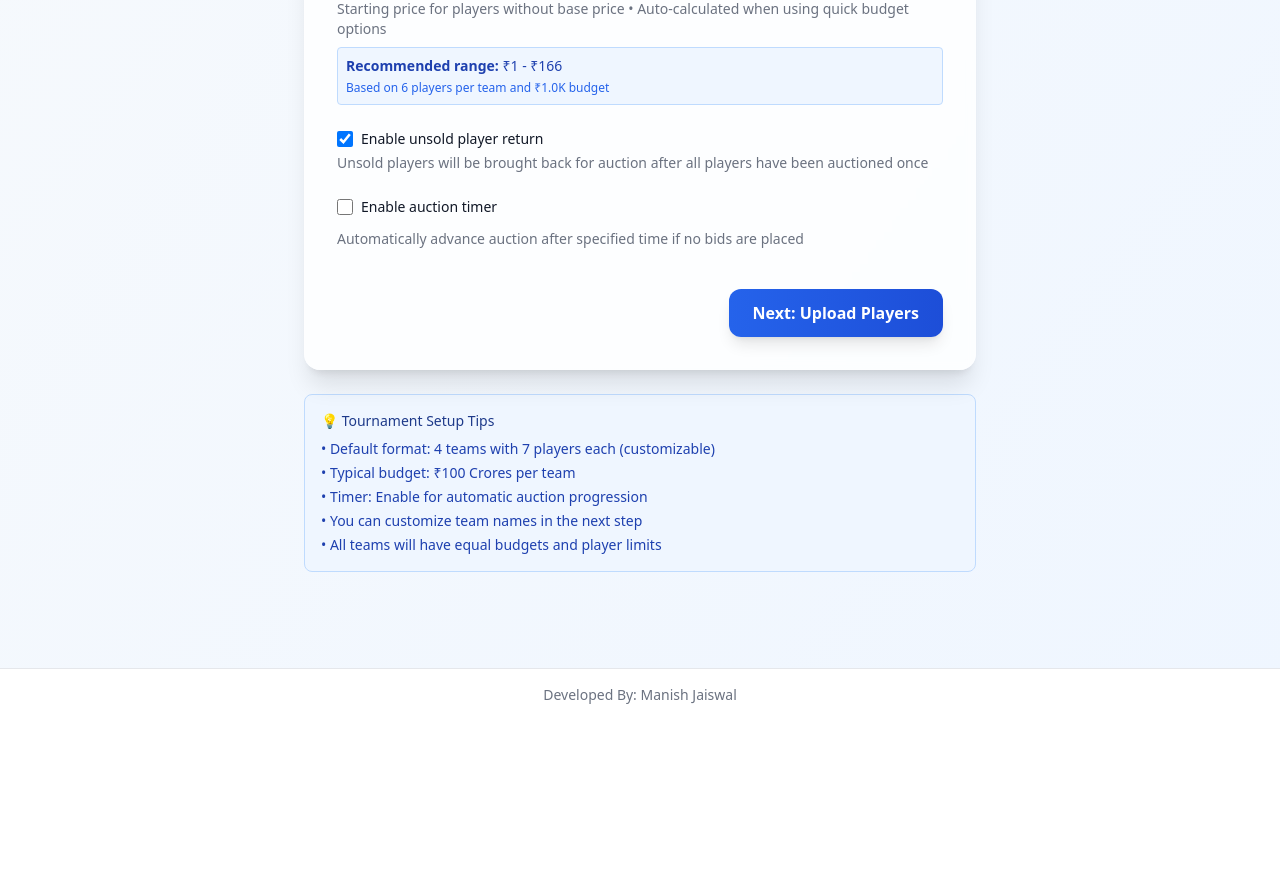
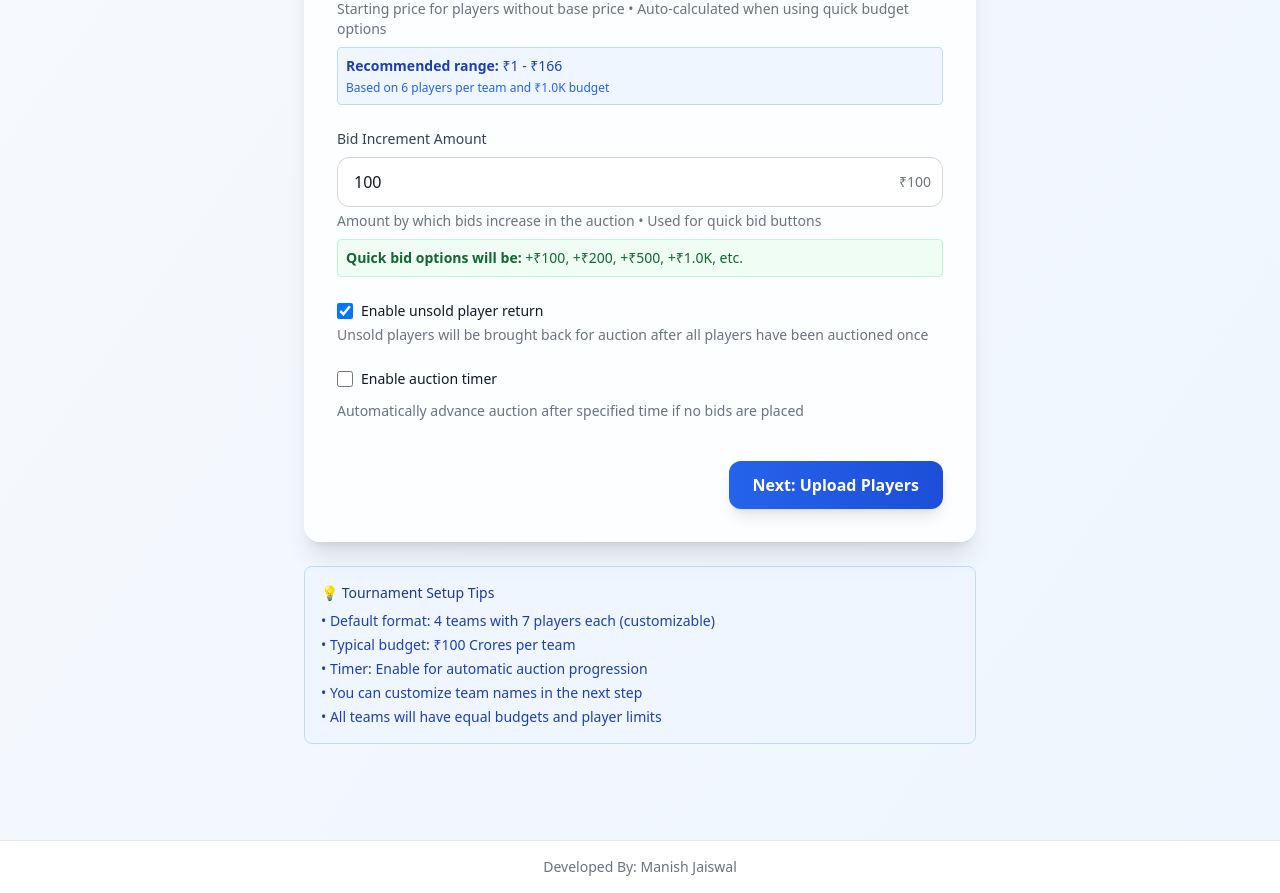
Before and after one commit to manish-7/player-auction-app, a React (Vite) app: page / in a window 1280 px wide. Shown: the part 940-1833 px from the top of the page. Before the commit the page ends 1661 px from the top, so only its background shows below. Built offline with nearby package versions, Linux system fonts and the light colour scheme.

Commit message:
Bid increment issue fix

```diff
--- a/src/components/AuctionRoom.tsx
+++ b/src/components/AuctionRoom.tsx
@@ -63,7 +63,7 @@ const AuctionRoom: React.FC<AuctionRoomProps> = ({ onComplete }) => {
   useEffect(() => {
     if (currentPlayer) {
       const minBid = auctionState.highestBid?.amount
-        ? auctionState.highestBid.amount + settings.bidIncrement
+        ? auctionState.highestBid.amount + Number(settings.bidIncrement)
         : currentPlayer.basePrice || tournament?.settings.minimumBid || 100;
       setBidAmount(minBid);
     }
@@ -113,13 +113,13 @@ const AuctionRoom: React.FC<AuctionRoomProps> = ({ onComplete }) => {
       placeBid(selectedTeam, bidAmount);
       setSelectedTeam('');
       setShowBidInput(false);
-      setBidAmount(bidAmount + settings.bidIncrement);
+      setBidAmount(bidAmount + Number(settings.bidIncrement));
     }
   };
 
   const handleQuickBid = (teamId: string) => {
     const quickBidAmount = auctionState.highestBid?.amount
-      ? auctionState.highestBid.amount + settings.bidIncrement
+      ? auctionState.highestBid.amount + Number(settings.bidIncrement)
       : currentPlayer?.basePrice || tournament?.settings.minimumBid || 100;
 
     const maxBid = getMaxBidForTeam(teamId);
@@ -211,7 +211,7 @@ const AuctionRoom: React.FC<AuctionRoomProps> = ({ onComplete }) => {
   }
 
   const minBid = auctionState.highestBid?.amount
-    ? auctionState.highestBid.amount + settings.bidIncrement
+    ? auctionState.highestBid.amount + Number(settings.bidIncrement)
     : currentPlayer.basePrice || tournament?.settings.minimumBid || 100;
 
   const highestBiddingTeam = auctionState.highestBid
@@ -549,21 +549,28 @@ const AuctionRoom: React.FC<AuctionRoomProps> = ({ onComplete }) => {
 
                   <div className="flex items-center space-x-3">
                     <div className="flex-1">
+                      <div className="relative">
                         <input
                           type="number"
                           value={bidAmount}
                           onChange={(e) => setBidAmount(Number(e.target.value))}
                           min={minBid}
                           max={maxBid}
-                        step={settings.bidIncrement}
-                        className="input-field text-sm"
+                          step={Number(settings.bidIncrement)}
+                          className="input-field text-sm pr-24"
                           placeholder={`Min: ${formatCurrency(minBid)} • Max: ${formatCurrency(maxBid)}`}
                         />
+                        <div className="absolute inset-y-0 right-0 pr-3 flex items-center pointer-events-none">
+                          <span className="text-sm text-blue-700 font-bold bg-blue-50 px-2 py-1 rounded border border-blue-200">
+                            {formatCurrency(bidAmount || 0)}
+                          </span>
+                        </div>
+                      </div>
                     </div>
                     <div className="flex flex-wrap gap-1 max-w-md">
                       {(() => {
                         // Generate smart quick bid increments
-                        const baseIncrement = settings.bidIncrement;
+                        const baseIncrement = Number(settings.bidIncrement);
                         const currentBid = auctionState.highestBid?.amount || (currentPlayer?.basePrice || tournament?.settings.minimumBid || 100);
 
                         // Create multiple increment options based on current bid scale
--- a/src/components/TournamentSetup.tsx
+++ b/src/components/TournamentSetup.tsx
@@ -9,6 +9,7 @@ interface TournamentFormData {
   playersPerTeam: number;
   teamBudget: number;
   minimumBid: number;
+  bidIncrement: number;
   enableUnsoldPlayerReturn: boolean;
   enableTimer: boolean;
   timerDuration: number;
@@ -34,6 +35,7 @@ const TournamentSetup: React.FC<TournamentSetupProps> = ({ onNext }) => {
       playersPerTeam: 6,
       teamBudget: 1000, // ₹1000 for quick testing
       minimumBid: 100, // ₹100 minimum bid
+      bidIncrement: 100, // ₹100 bid increment (same as minimum bid)
       enableUnsoldPlayerReturn: true,
       enableTimer: false,
       timerDuration: 30,
@@ -92,7 +94,8 @@ const TournamentSetup: React.FC<TournamentSetupProps> = ({ onNext }) => {
         unsoldPlayerReturnRound: 1,
         enableTimer: data.enableTimer,
         timerDuration: data.timerDuration,
-        minimumBid: data.minimumBid,
+        minimumBid: Number(data.minimumBid),
+        bidIncrement: Number(data.bidIncrement),
       },
     });
     onNext();
@@ -245,6 +248,7 @@ const TournamentSetup: React.FC<TournamentSetupProps> = ({ onNext }) => {
                     const suggestedMinBid = calculateMinimumBid(option.value, watchedPlayersPerTeam);
                     setValue('teamBudget', option.value, { shouldDirty: true });
                     setValue('minimumBid', suggestedMinBid, { shouldDirty: true });
+                    setValue('bidIncrement', suggestedMinBid, { shouldDirty: true }); // Set bid increment same as minimum bid
                   }}
                   className="btn-secondary text-sm py-1"
                 >
@@ -295,6 +299,43 @@ const TournamentSetup: React.FC<TournamentSetupProps> = ({ onNext }) => {
                 </p>
               </div>
             )}
+          </div>
+
+          {/* Bid Increment */}
+          <div>
+            <label htmlFor="bidIncrement" className="block text-sm font-medium text-gray-700 mb-2">
+              Bid Increment Amount
+            </label>
+            <div className="relative">
+              <input
+                type="number"
+                id="bidIncrement"
+                {...register('bidIncrement', {
+                  required: 'Bid increment is required',
+                  min: { value: 1, message: 'Bid increment must be at least ₹1' },
+                  max: { value: 100000000, message: 'Maximum bid increment is ₹10 Crores' },
+                })}
+                className="input-field pr-24"
+                placeholder="Enter bid increment"
+                step="1"
+              />
+              <div className="absolute inset-y-0 right-0 pr-3 flex items-center pointer-events-none">
+                <span className="text-gray-500 text-sm">
+                  {formatCurrency(watch('bidIncrement') || 0)}
+                </span>
+              </div>
+            </div>
+            {errors.bidIncrement && (
+              <p className="mt-1 text-sm text-red-600">{errors.bidIncrement.message}</p>
+            )}
+            <p className="mt-1 text-sm text-gray-500">
+              Amount by which bids increase in the auction • Used for quick bid buttons
+            </p>
+            <div className="mt-2 p-2 bg-green-50 border border-green-200 rounded text-sm">
+              <p className="text-green-800">
+                <strong>Quick bid options will be:</strong> +{formatCurrency(watch('bidIncrement') || 0)}, +{formatCurrency((watch('bidIncrement') || 0) * 2)}, +{formatCurrency((watch('bidIncrement') || 0) * 5)}, +{formatCurrency((watch('bidIncrement') || 0) * 10)}, etc.
+              </p>
+            </div>
           </div>
 
           {/* Unsold Players Setting */}
--- a/src/store/auctionStore.ts
+++ b/src/store/auctionStore.ts
@@ -132,6 +132,7 @@ export const useAuctionStore = create<AuctionStore>()(
           enableTimer: true,
           timerDuration: 30,
           minimumBid: 100,
+          bidIncrement: 100, // Default bid increment same as minimum bid
         };
 
         const tournament: Tournament = {
@@ -148,18 +149,14 @@ export const useAuctionStore = create<AuctionStore>()(
           settings: config.settings || defaultSettings,
         };
 
-        // Calculate appropriate bid increment based on minimum bid
-        const minimumBid = tournament.settings.minimumBid;
-        const calculatedBidIncrement = Math.max(
-          1, // Minimum increment of ₹1
-          Math.round(minimumBid * 0.1) // 10% of minimum bid
-        );
+        // Use the tournament's configured bid increment
+        const bidIncrement = tournament.settings.bidIncrement;
 
         set({
           tournament,
           settings: {
             ...get().settings,
-            bidIncrement: calculatedBidIncrement
+            bidIncrement: bidIncrement
           }
         });
       },
@@ -517,7 +514,7 @@ export const useAuctionStore = create<AuctionStore>()(
         return tournament.teams.filter(team => {
           // Check if team has budget for minimum bid
           const minBid = auctionState.highestBid?.amount
-            ? auctionState.highestBid.amount + get().settings.bidIncrement
+            ? auctionState.highestBid.amount + Number(get().settings.bidIncrement)
             : currentPlayer.basePrice || tournament.settings.minimumBid;
 
           if (team.remainingBudget < minBid) return false;
@@ -596,12 +593,8 @@ export const useAuctionStore = create<AuctionStore>()(
           // Shuffle players again for new auction order
           const shuffledPlayers = [...resetPlayers].sort(() => Math.random() - 0.5);
 
-          // Recalculate bid increment based on current minimum bid
-          const minimumBid = state.tournament.settings.minimumBid;
-          const calculatedBidIncrement = Math.max(
-            1, // Minimum increment of ₹1
-            Math.round(minimumBid * 0.1) // 10% of minimum bid
-          );
+          // Use the tournament's configured bid increment
+          const bidIncrement = state.tournament.settings.bidIncrement;
 
           return {
             tournament: {
@@ -616,7 +609,7 @@ export const useAuctionStore = create<AuctionStore>()(
             bidHistory: [],
             settings: {
               ...state.settings,
-              bidIncrement: calculatedBidIncrement
+              bidIncrement: bidIncrement
             }
           };
         });
@@ -653,12 +646,8 @@ export const useAuctionStore = create<AuctionStore>()(
         const savedTournament = savedTournaments.find(st => st.id === tournamentId);
         if (!savedTournament) return;
 
-        // Recalculate bid increment based on loaded tournament's minimum bid
-        const minimumBid = savedTournament.tournament.settings.minimumBid;
-        const calculatedBidIncrement = Math.max(
-          1, // Minimum increment of ₹1
-          Math.round(minimumBid * 0.1) // 10% of minimum bid
-        );
+        // Use the tournament's configured bid increment
+        const bidIncrement = savedTournament.tournament.settings.bidIncrement || savedTournament.tournament.settings.minimumBid;
 
         set((state) => ({
           tournament: savedTournament.tournament,
@@ -666,7 +655,7 @@ export const useAuctionStore = create<AuctionStore>()(
           bidHistory: [],
           settings: {
             ...state.settings,
-            bidIncrement: calculatedBidIncrement
+            bidIncrement: bidIncrement
           }
         }));
       },
--- a/src/types/index.ts
+++ b/src/types/index.ts
@@ -44,6 +44,7 @@ export interface TournamentSettings {
   enableTimer: boolean;
   timerDuration: number; // in seconds: 30, 60, 90, 120
   minimumBid: number; // minimum bid amount
+  bidIncrement: number; // bid increment amount
 }
 
 export interface AuctionConstraints {
```
Also changed, not shown: 3 other files (tests, documents, lock files or other folders). Lines whose indentation alone changed are shown as unchanged.
